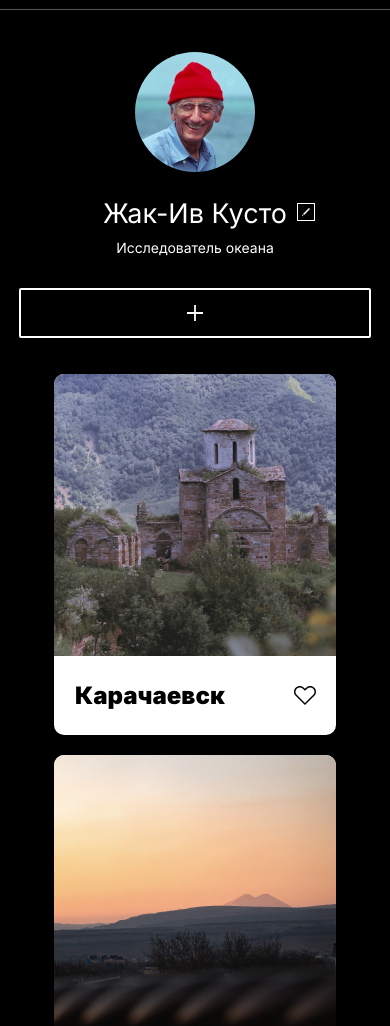
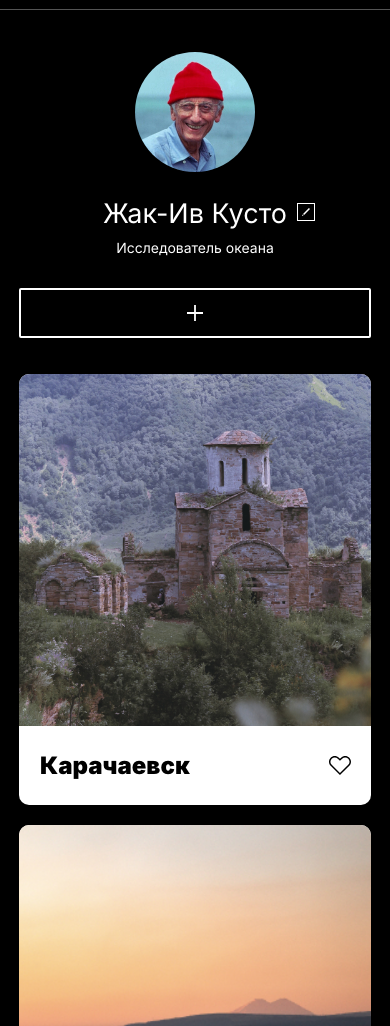
Before and after one commit to LedyBacer/mesto-project-bootcamp, a website: page index.html in a window 390 px wide. Shown: the part 74-1100 px from the top of the page. Drawn offline with Linux system fonts and the light colour scheme.

Commit message:
* плавный адаптив карточек

```diff
--- a/blocks/card-elements/__item-grid/card-elements__item-grid.css
+++ b/blocks/card-elements/__item-grid/card-elements__item-grid.css
@@ -3,9 +3,9 @@
     padding: 0;
     margin: 0;
     list-style-type: none;
-    grid-template: repeat(auto-fill, 361px) / repeat(auto-fill, 282px);
-    grid-auto-columns: 282px;
-    grid-auto-rows: 361px;
+    grid-template: repeat(auto-fill, minmax(361px, auto)) / repeat(auto-fill, minmax(282px, auto));
+    grid-auto-columns: minmax(282px, auto);
+    grid-auto-rows: minmax(361px, auto);
     grid-gap: 20.4px 17px;
     justify-content: center;
 }
--- a/blocks/card-elements/__item-textarea/card-elements__item-textarea.css
+++ b/blocks/card-elements/__item-textarea/card-elements__item-textarea.css
@@ -2,5 +2,5 @@
     display: flex;
     justify-content: space-between;
     align-items: center;
-    margin: 25px 20px 0 21px;
+    margin: 25px 20px 25px 21px;
 }
--- a/pages/raw-index.css
+++ b/pages/raw-index.css
@@ -133,9 +133,9 @@
     padding: 0;
     margin: 0;
     list-style-type: none;
-    grid-template: repeat(auto-fill, 361px) / repeat(auto-fill, 282px);
-    grid-auto-columns: 282px;
-    grid-auto-rows: 361px;
+    grid-template: repeat(auto-fill, minmax(361px, auto)) / repeat(auto-fill, minmax(282px, auto));
+    grid-auto-columns: minmax(282px, auto);
+    grid-auto-rows: minmax(361px, auto);
     grid-gap: 20.4px 17px;
     justify-content: center;
 }
@@ -157,7 +157,7 @@
     display: flex;
     justify-content: space-between;
     align-items: center;
-    margin: 25px 20px 0 21px;
+    margin: 25px 20px 25px 21px;
 }
 
 .card-elements__item-text {
```
